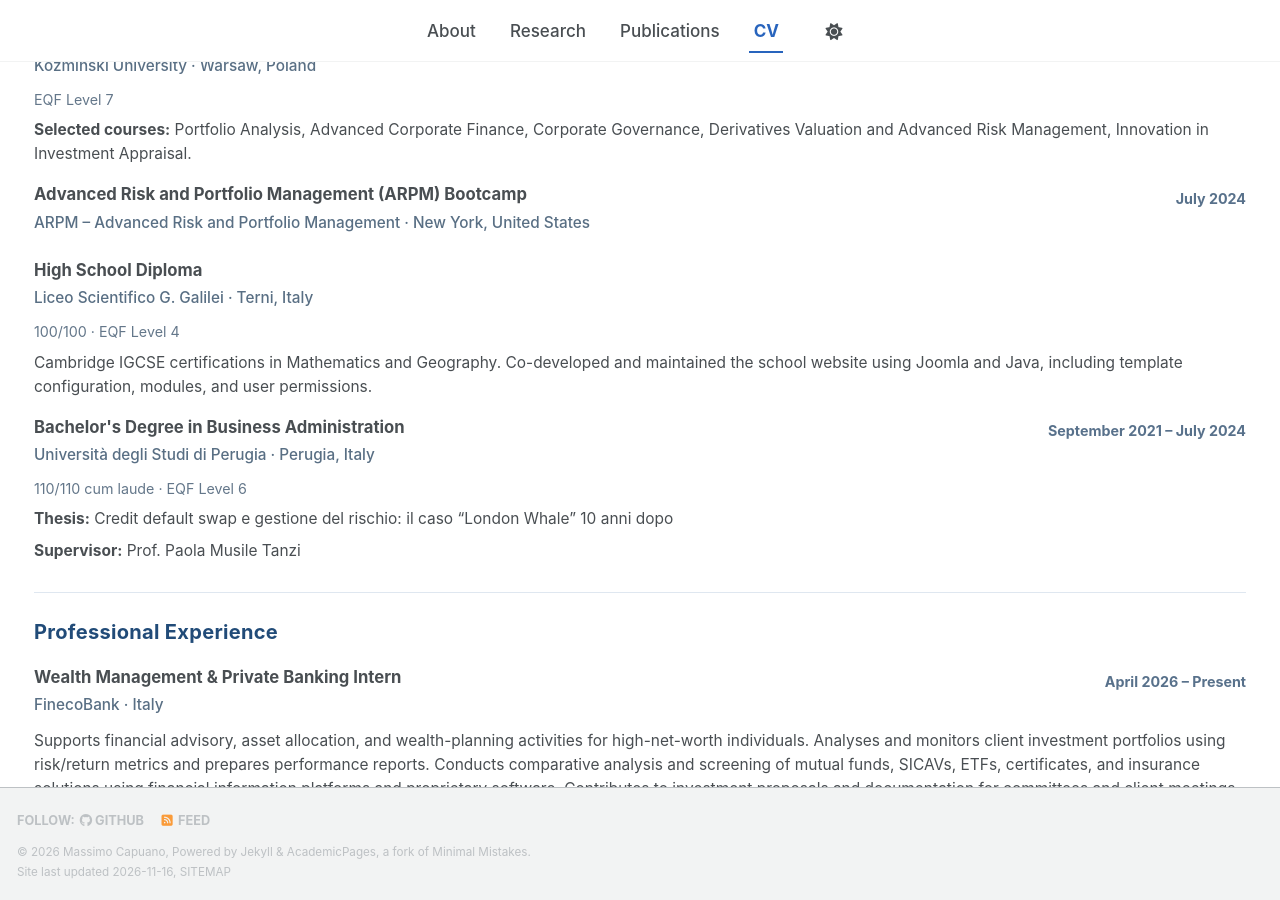
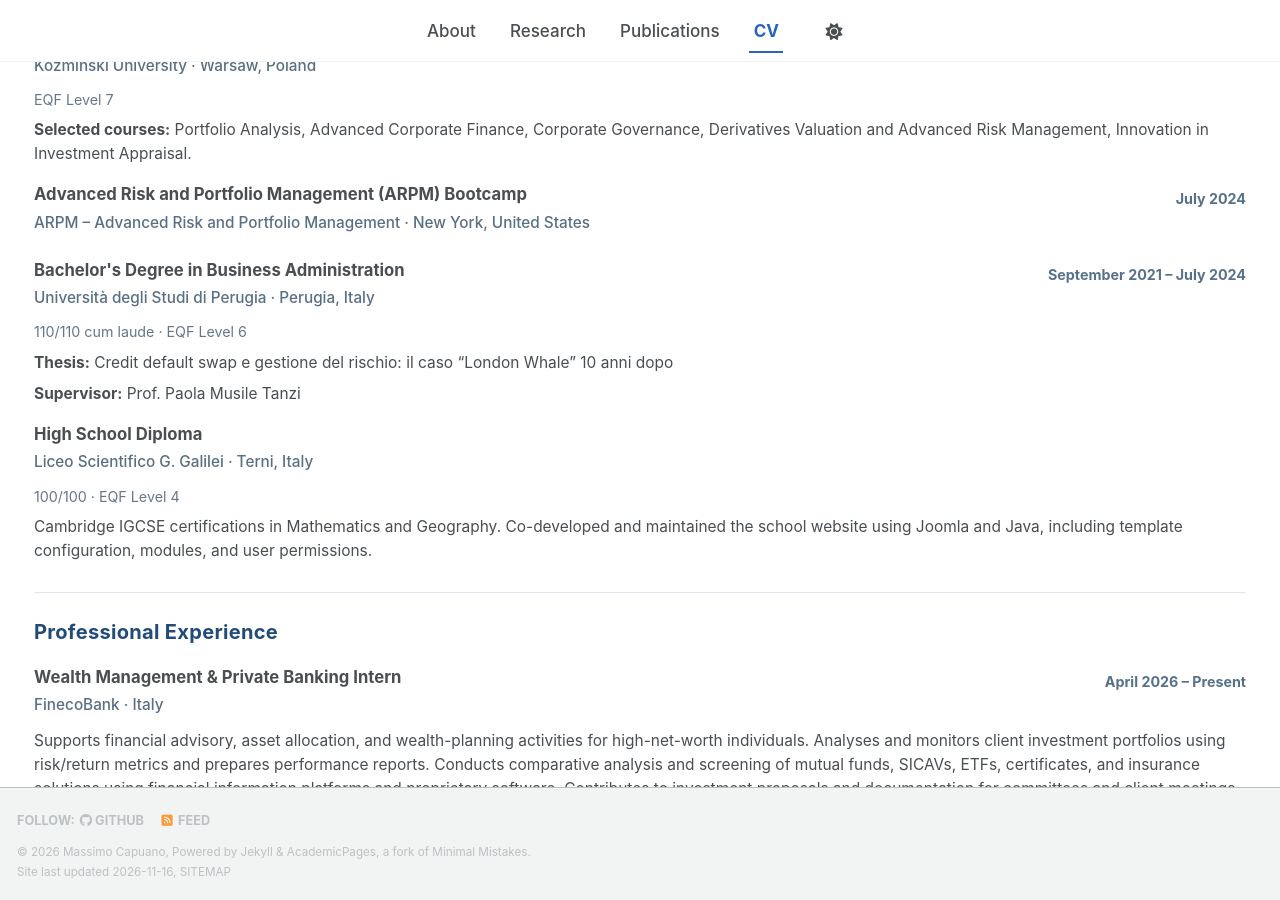
Before and after one commit to capuanomassimo/capuanomassimo.github.io, a Jekyll site: the page built from _pages/cv.html, in a window 1280 px wide and 900 px high, scrolled down 986 px. Built offline with Jekyll 4.4.1, drawn with Linux system fonts in a browser that asks for light colours; a script bundle is joined from its source files by our own code; a style sheet for code colours, icons or effects is not loaded; part of the change alters nothing that is shown.

Commit message:
Order education entries chronologically

```diff
--- a/_data/academic_profile.yml
+++ b/_data/academic_profile.yml
@@ -56,6 +56,15 @@ education:
     location: "New York, United States"
     dates: "July 2024"
 
+  - title: "Bachelor's Degree in Business Administration"
+    institution: "Università degli Studi di Perugia"
+    location: "Perugia, Italy"
+    dates: "September 2021 – July 2024"
+    result: "110/110 cum laude"
+    level: "EQF Level 6"
+    thesis: "Credit default swap e gestione del rischio: il caso “London Whale” 10 anni dopo"
+    supervisor: "Prof. Paola Musile Tanzi"
+
   - title: "High School Diploma"
     institution: "Liceo Scientifico G. Galilei"
     location: "Terni, Italy"
@@ -65,16 +74,6 @@ education:
       Cambridge IGCSE certifications in Mathematics and Geography. Co-developed
       and maintained the school website using Joomla and Java, including template
       configuration, modules, and user permissions.
-
-  - title: "Bachelor's Degree in Business Administration"
-    institution: "Università degli Studi di Perugia"
-    location: "Perugia, Italy"
-    dates: "September 2021 – July 2024"
-    result: "110/110 cum laude"
-    level: "EQF Level 6"
-    thesis: "Credit default swap e gestione del rischio: il caso “London Whale” 10 anni dopo"
-    supervisor: "Prof. Paola Musile Tanzi"
-
 experience:
   - role: "Wealth Management & Private Banking Intern"
     organisation: "FinecoBank"
```
